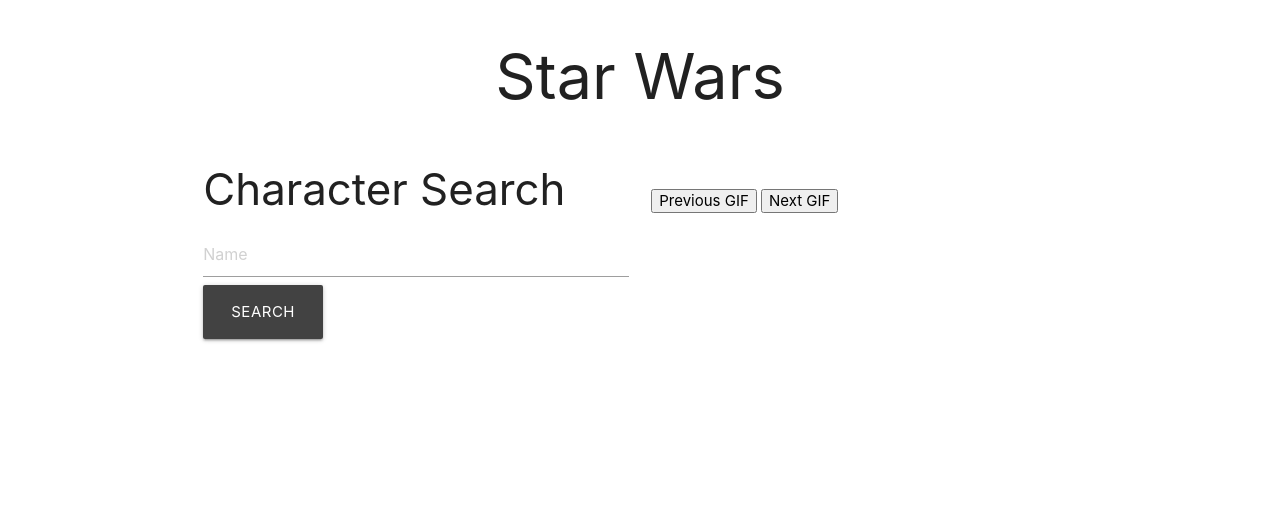
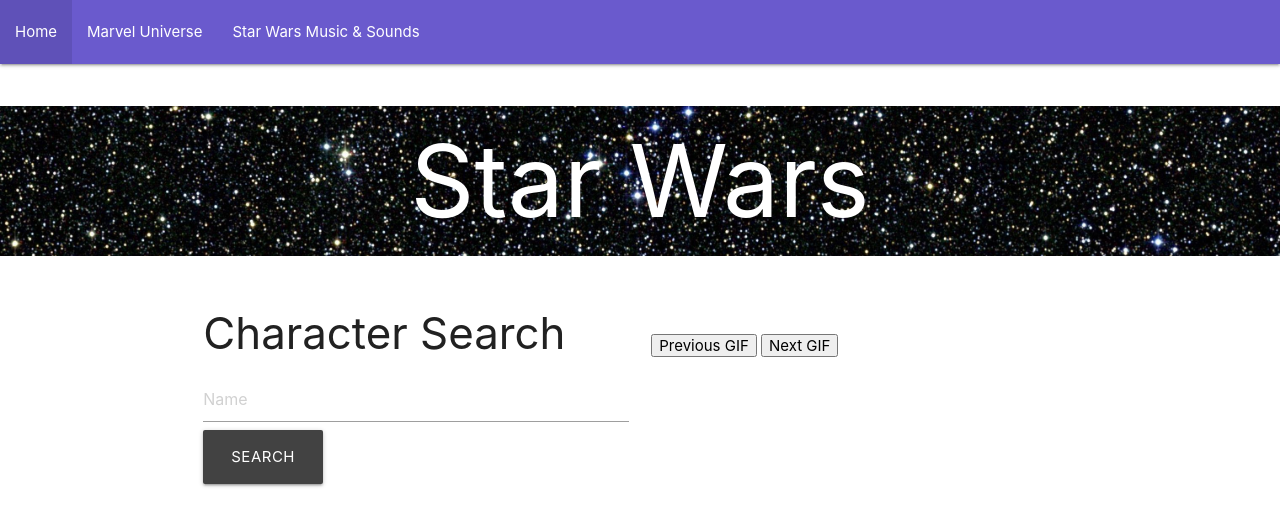
Before and after one commit to pagelhunt/Project1, a plain HTML site: page starwarspage.html in a window 1280 px wide. Drawn offline with nearby package versions, Linux system fonts and the light colour scheme; no server answers.

Commit message:
More styling and sounds

```diff
--- a/starwarspage.html
+++ b/starwarspage.html
@@ -4,11 +4,35 @@
         <link href="https://fonts.googleapis.com/icon?family=Material+Icons" rel="stylesheet">
         <link rel="stylesheet" href="https://cdnjs.cloudflare.com/ajax/libs/materialize/1.0.0/css/materialize.min.css">
         <meta name="viewport" content="width=device-width, initial-scale=1.0"/>
+       <link rel="stylesheet" type="text/css" href="./static/css/swstyle.css">
+
         <title>Star Wars Character Search</title>
+
+        <!---Navigation-->
+    <nav class="navbar navbar-expand-sm bg-light">
+
+
+        <ul class="navbar-nav" id="nav">
+          <li class="nav-item">
+            <a class="nav-link" href="homepage.html">Home</a>
+          </li>
+          <li class="nav-item">
+            <a class="nav-link" href="marvelpage.html">Marvel Universe</a>
+          </li>
+          <li class="nav-item">
+            <a class="nav-link" href="swMusicNSounds.html">Star Wars Music & Sounds</a>
+          </li>
+        </ul>
+
+      </nav>
+
+
+
+
     </head>
 
     <body>
-        <h1 class="center-align">Star Wars</h1>
+        <h1 class="center-align starwarsTitle">Star Wars</h1>
 
         <div class="container">
             <div class="row">
--- a/static/css/swstyle.css
+++ b/static/css/swstyle.css
@@ -0,0 +1,12 @@
+nav{
+    background-color: slateblue;
+}
+
+.starwarsTitle {
+
+    background: url("../../Assets/Images/StarBackground.jpg") no-repeat center center;
+  background-size: cover;
+  padding:20px;
+  color:white;
+  font-size: 100px;
+}
--- a/static/css/welcomepagestyle.css
+++ b/static/css/welcomepagestyle.css
@@ -1,5 +1,5 @@
 body {
-  background: url("Assets/Images/colorcomic.jpg")  center center;
+  background: url("../../Assets/Images/colorcomic.jpg")  center center;
   background-size: cover;
 
 }
```
Also changed, not shown: index.html (+2 -5 lines), marvelpage.html (+2 -2 lines), swMusicNSounds.html (+2 -2 lines), swMusicNSounds.js (+8 -1 lines), Assets/Images/colorcomic.jpg (added), static/css/marvelpage.css (line endings or trailing spaces), 1 other file.
